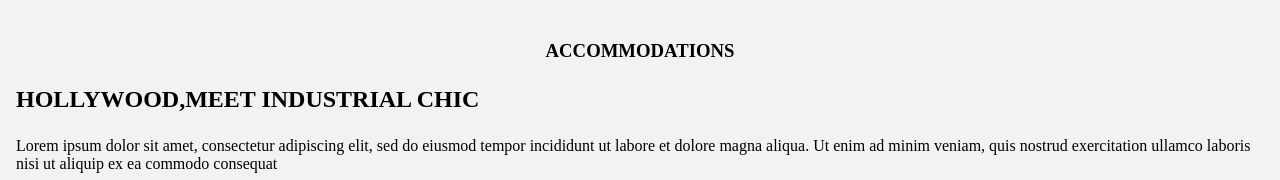
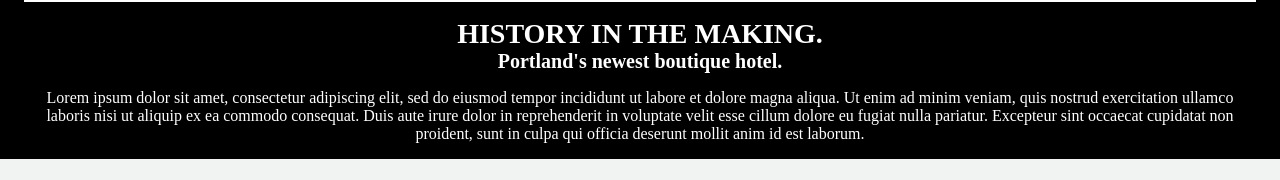
Before and after one commit to Oscarlarrotta07/tambourine-page, a website: page source/pug/index.pug in a window 1280 px wide. Shown: the top 180 px of the page. Drawn offline with nearby package versions, Linux system fonts and the light colour scheme; files that its build step writes are made by us from their sources; files whose address does not match are found by name.

Commit message:
create hero component and compress images

```diff
--- a/data/data.json
+++ b/data/data.json
@@ -1,4 +1,9 @@
 {
+    "hero": {
+        "title": "HISTORY IN THE MAKING.",
+        "subtitle": "Portland's newest boutique hotel.",
+        "description": "Lorem ipsum dolor sit amet, consectetur adipiscing elit, sed do eiusmod tempor incididunt ut labore et dolore magna aliqua. Ut enim ad minim veniam, quis nostrud exercitation ullamco laboris nisi ut aliquip ex ea commodo consequat. Duis aute irure dolor in reprehenderit in voluptate velit esse cillum dolore eu fugiat nulla pariatur. Excepteur sint occaecat cupidatat non proident, sunt in culpa qui officia deserunt mollit anim id est laborum."
+    },
     "content": {
         "seccion": "ACCOMMODATIONS",
         "title": "HOLLYWOOD,MEET INDUSTRIAL CHIC",
--- a/source/js/main.js
+++ b/source/js/main.js
@@ -0,0 +1,4 @@
+(function () {
+
+
+})();
--- /dev/null
+++ b/source/pug/components/_hero.pug
@@ -0,0 +1,5 @@
+mixin hero({title, subtitle, description})
+    .hero
+        h1.hero__title=title
+            span.hero__subtitle=subtitle
+        p.hero__description=description
--- a/source/pug/components/_meta.pug
+++ b/source/pug/components/_meta.pug
@@ -1,7 +1,9 @@
 mixin meta()
+    include _hero
     include _content
     include _event
     include _footer
+    include _scripts
 
     doctype html
     html(lang="en")
--- /dev/null
+++ b/source/pug/components/_scripts.pug
@@ -0,0 +1,2 @@
+mixin scripts()
+    script(src="./js/main.js")
--- a/source/pug/index.pug
+++ b/source/pug/index.pug
@@ -2,9 +2,11 @@
 
 +meta()
 body
+    +hero(data.hero)
     +content(data.content)
     .events
         .title="THIS MONTH'S MOST ANTICIPATED EVENTS"
         each event in data.events
             +event(event)
     +footer(data.footer)
+    +scripts()
--- /dev/null
+++ b/source/sass/components/_hero.scss
@@ -0,0 +1,23 @@
+.hero{
+    background-color: $bg-black;
+    text-align: center;
+    padding: 0 size(3) size(2);
+    color: $white;
+
+
+    &__title{
+        padding: size(2) 0;
+        font-size: size(3.5);
+        border-top: 2px solid $white;
+        white-space: pre-wrap;
+
+        .hero__subtitle{
+            display: block;
+            font-size: size(2.5);
+
+        }
+
+    }
+
+
+}
--- a/source/sass/components/_variables.scss
+++ b/source/sass/components/_variables.scss
@@ -3,6 +3,7 @@
 $black:#282930;
 $gray:#979Fa4;
 $bg-gray:#F1F2F2;
+$bg-black:#000000;
 $mediaMin: "min-width:768px";
 $mediaLarge: "min-width:1000px";
 $maxWith: 1080px;
--- a/source/sass/styles.scss
+++ b/source/sass/styles.scss
@@ -1,4 +1,4 @@
-@import "components/variables","components/mixins","components/footer","components/event","components/content";
+@import "components/variables","components/mixins","components/footer","components/event","components/content","components/hero";
 
 * {
     margin: 0;
@@ -20,6 +20,6 @@
 
     .title{
         text-align: center;
-        padding: 20px 0;
+        padding: size(2.5) 0;
     }
 }
```
Also changed, not shown: build/css/styles.css, build/images/Room.jpg, build/images/Slider1.jpg (added), build/images/Slider2.jpg (added), build/images/Slider3.jpg (added), build/images/Slider4.jpg (added), build/images/event1.jpg, build/images/event2.jpg, build/images/event3.jpg, build/images/event4.jpg, build/index.html.
